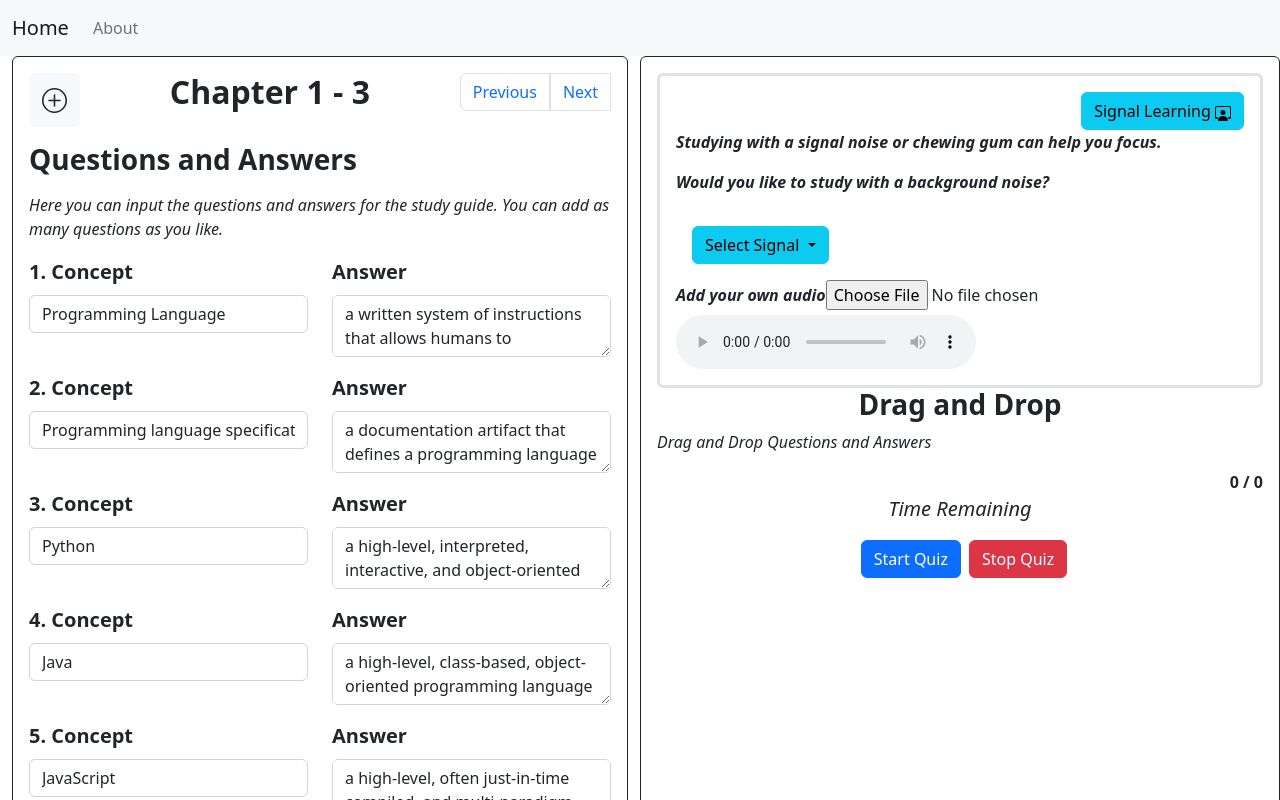
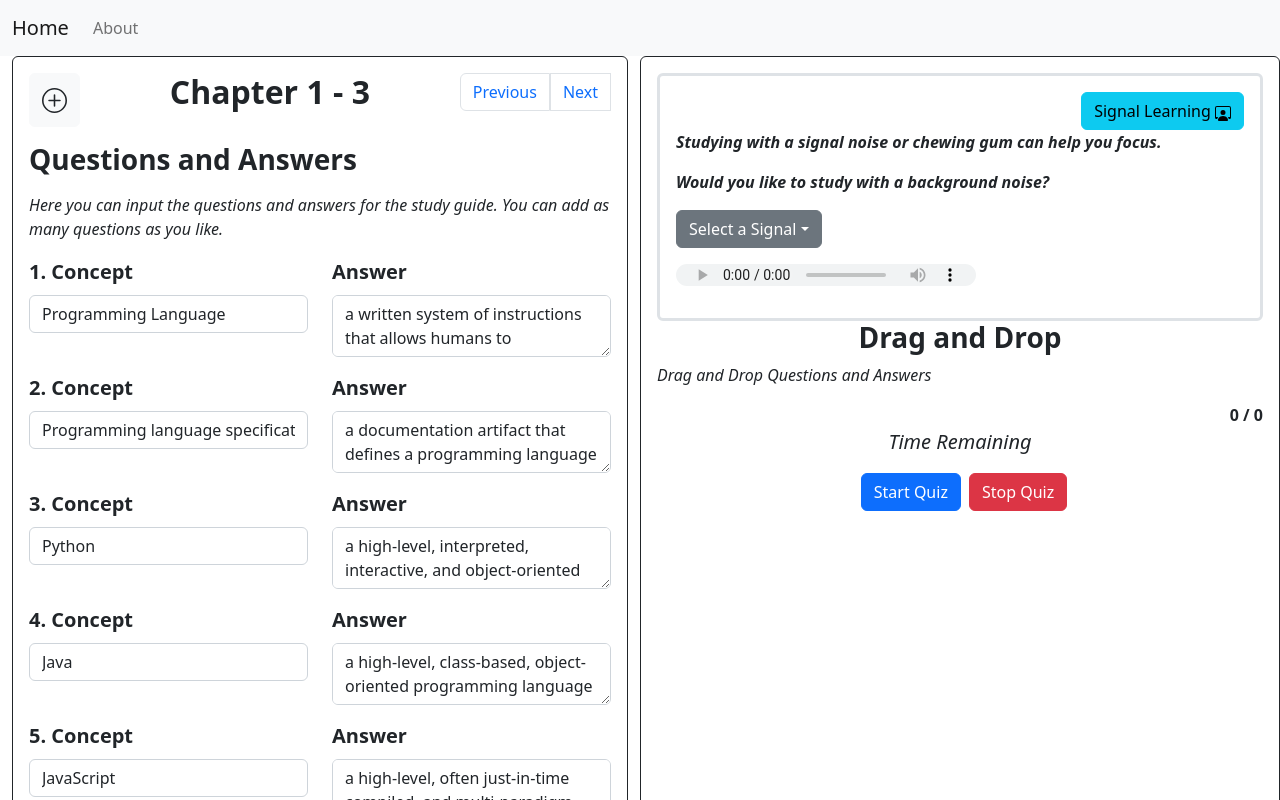
Before and after one commit to TheodoreAI/study-guide, a Vue app: page / in a window 1280 px wide. Both pictures are taken after a click on the button "Signal Learning". Shown: the top 800 px of the page. Built offline with nearby package versions, Linux system fonts and the light colour scheme.

Commit message:
fixes audio

```diff
--- a/src/views/StudyGuideHome.vue
+++ b/src/views/StudyGuideHome.vue
@@ -153,20 +153,23 @@
               </svg>
             </button>
           </div>
-          <div v-show="audioControls">
+          <div
+            v-if="audioControls"
+            class="d-flex flex-column justify-content-center"
+          >
             <p>
               Studying with a signal noise or chewing gum can help you focus.
             </p>
             <p>Would you like to study with a background noise?</p>
-            <div class="d-flex justify-content-start p-3">
+            <div class="d-flex justify-content-start">
               <div class="dropdown text-center">
                 <button
-                  class="btn btn-info dropdown-toggle"
+                  class="btn btn-secondary dropdown-toggle"
                   type="button"
                   data-bs-toggle="dropdown"
                   aria-expanded="false"
                 >
-                  Select Signal
+                  {{ selectedSignalName || "Select a Signal" }}
                 </button>
                 <ul class="dropdown-menu">
                   <a
@@ -179,12 +182,7 @@
                 </ul>
               </div>
             </div>
-            <label class="form-label">Add your own audio</label>
-            <input type="file" accept="audio/*" />
-            <audio class="d-flex fs-5" controls loop>
-              <source :src="selectedSignal" type="audio/ogg" />
-              Your browser does not support the audio element.
-            </audio>
+            <audio :src="selectedSignal" class="py-3" controls loop></audio>
           </div>
         </div>
         <h3 class="fw-bold text-center">
@@ -229,7 +227,6 @@
             <button class="btn btn-primary mx-2" @click="startQuiz()">
               Start Quiz
             </button>
-
             <button class="btn btn-danger" @click="stopQuiz()">
               Stop Quiz
             </button>
@@ -302,28 +299,29 @@ export default {
       ],
       signalsAvailable: [
         {
-          id: "whiteNoise",
-          name: "White Noise",
+          id: "pencil",
+          name: "Pencil",
           selected: false,
-          path: "../assets/waves-breaking.mp3",
+          path: require("../assets/pencil.mp3"),
         },
         {
           id: "waves",
           name: "Waves",
           selected: false,
-          path: "../assets/waves-breaking.mp3",
+          path: require("../assets/waves-breaking.mp3"),
         },
         {
           id: "rain",
           name: "Rain",
           selected: false,
-          path: "../assets/rain.mp3",
+          path: require("../assets/rain.mp3"),
         },
       ], //* https://pixabay.com/sound-effects/search/waves/
+      selectedSignalName: "",
       currentChapter: 0,
       selectedMethod: "Drag and Drop",
       audioControls: false,
-      selectedSignal: "../assets/waves-breaking.mp3",
+      selectedSignal: require("../assets/waves-breaking.mp3"),
       draggedQuestion: null,
       numSortedCorrectly: 0,
       numToSort: 0,
@@ -333,7 +331,7 @@ export default {
     };
   },
   methods: {
-    chooseMethod(method) {
+    async chooseMethod(method) {
       this.methodsAvailable.forEach((m) => {
         if (m.id === method) {
           m.selected = true;
@@ -346,6 +344,7 @@ export default {
         if (s.id === signal) {
           s.selected = true;
           this.selectedSignal = s.path;
+          this.selectedSignalName = s.name;
         }
       });
     },
```
Also changed, not shown: 2 other files (tests, documents, lock files or other folders).
